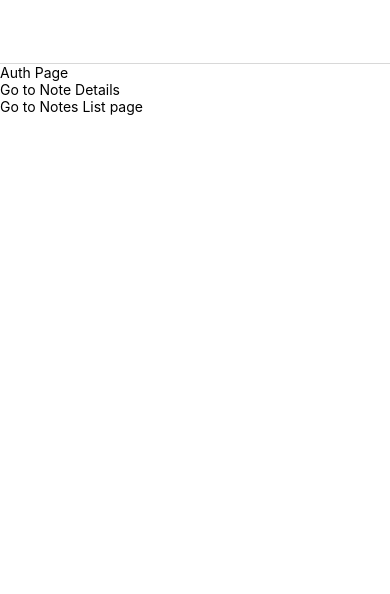
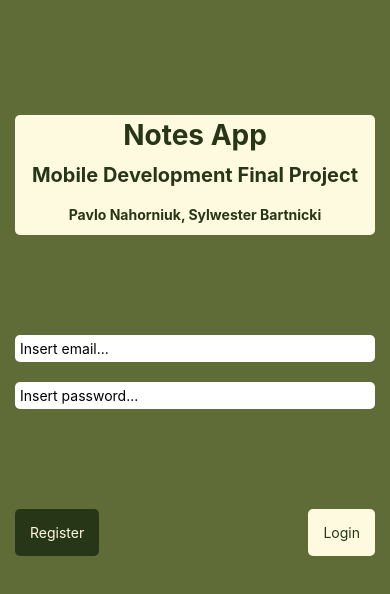
Before and after one commit to sbartnicki/notes-app, a React Native app: screen / in a window 390 px wide. Shown: the top 594 px of the page. Built offline with nearby package versions, Linux system fonts and the light colour scheme.

Commit message:
screen styled

```diff
--- a/AppNavigator.js
+++ b/AppNavigator.js
@@ -1,10 +1,10 @@
 import { createStackNavigator } from '@react-navigation/stack';
-import { DefaultTheme, NavigationContainer } from "@react-navigation/native";
-import { Platform } from "react-native";
+import { DefaultTheme, NavigationContainer } from '@react-navigation/native';
+import { Platform } from 'react-native';
 
-import AuthScreen from "./screens/AuthScreen";
-import NotesListScreen from "./screens/NotesListScreen";
-import NoteDetailsScreen from "./screens/NoteDetailsScreen";
+import AuthScreen from './screens/AuthScreen';
+import NotesListScreen from './screens/NotesListScreen';
+import NoteDetailsScreen from './screens/NoteDetailsScreen';
 
 const Stack = createStackNavigator();
 
@@ -13,42 +13,41 @@ navTheme.colors.background = '#fff';
 
 function AppNavigator() {
   return (
-      <NavigationContainer
-        theme={navTheme}
-      >
+    <NavigationContainer theme={navTheme}>
       <Stack.Navigator
         screenOptions={{
           headerMode: 'screen',
           headerTintColor: Platform.OS === 'android' ? 'white' : 'blue',
           headerStyle: {
             backgroundColor: Platform.OS === 'android' ? 'white' : 'white',
-                }
+          },
         }}
       >
         <Stack.Screen
           name="Log In Page"
-                  component={ AuthScreen }
+          component={AuthScreen}
           options={{
             title: '',
+            headerShown: false,
           }}
         />
         <Stack.Screen
           name="Notes List"
-                  component={ NotesListScreen }
+          component={NotesListScreen}
           options={{
             title: '',
           }}
         />
         <Stack.Screen
           name="Note Details"
-                  component={ NoteDetailsScreen }
+          component={NoteDetailsScreen}
           options={{
             title: '',
           }}
         />
       </Stack.Navigator>
     </NavigationContainer>
-  )
+  );
 }
 
 export default AppNavigator;
--- /dev/null
+++ b/FirebaseConfig.js
@@ -0,0 +1,44 @@
+// Import the functions you need from the SDKs you need
+import { initializeApp } from 'firebase/app';
+// TODO: Add SDKs for Firebase products that you want to use
+// https://firebase.google.com/docs/web/setup#available-libraries
+
+// Your web app's Firebase configuration
+const firebaseConfig = {
+  apiKey: 'AIzaSyD7lODFabzBcqeCyOC0VVUG-XP1sJdfhBo',
+  authDomain: 'mobiledevfinal-8f0ee.firebaseapp.com',
+  projectId: 'mobiledevfinal-8f0ee',
+  storageBucket: 'mobiledevfinal-8f0ee.appspot.com',
+  messagingSenderId: '613073185383',
+  appId: '1:613073185383:web:4c03ed3b9d302ced51c2c2',
+};
+
+// Initialize Firebase
+export const app = initializeApp(firebaseConfig);
+
+// import * as firebase from 'firebase';
+// import '@firebase/firestore';
+
+// // need to run: npm install --save firebase
+// // We will use the JS SDK with React Native
+
+// var firebaseConfig = {
+//   apiKey: 'AIzaSyCllc6-qDffq_PbKnVX2gzBV9vCWlt5_ZU',
+//   authDomain: 'info3141proj.firebaseapp.com',
+//   databaseURL: 'https://info3141proj-default-rtdb.firebaseio.com',
+//   projectId: 'info3141proj',
+//   storageBucket: 'info3141proj.appspot.com',
+//   messagingSenderId: '396367652667',
+//   appId: '1:396367652667:web:5dc0afb7c6f9328ab7b91e',
+// };
+
+// var app;
+// if (!firebase.apps.length) {
+//   app = firebase.initializeApp(firebaseConfig);
+// } else {
+//   app = firebase.app(); // if already initialized, use that one
+// }
+
+// export const db = app.database();
+// export const firestore = firebase.firestore(app);
+// export const auth = app.auth();
--- a/screens/AuthScreen.js
+++ b/screens/AuthScreen.js
@@ -1,19 +1,96 @@
-import { View, Text, Pressable } from 'react-native';
-
-// Test
+import { useState } from 'react';
+import { View, Text, Pressable, StyleSheet, TextInput } from 'react-native';
+import { app } from '../FirebaseConfig';
 
 const AuthScreen = (props) => {
+  const [email, setEmail] = useState('');
+  const [password, setPassword] = useState('');
+
   return (
-    <View>
-      <Text>Auth Page</Text>
-      <Pressable onPress={() => props.navigation.navigate('Note Details')}>
-        <Text>Go to Note Details</Text>
-      </Pressable>
-      <Pressable onPress={() => props.navigation.navigate('Notes List')}>
-        <Text>Go to Notes List page</Text>
-      </Pressable>
+    <View style={styles.wrapper}>
+      <View style={styles.banner}>
+        <Text style={[styles.text, { fontSize: 28 }]}>Notes App</Text>
+        <Text style={[styles.text, { fontSize: 20 }]}>
+          Mobile Development Final Project
+        </Text>
+        <Text style={[styles.text, { fontSize: 14 }]}>
+          Pavlo Nahorniuk, Sylwester Bartnicki
+        </Text>
+      </View>
+      <View style={styles.inputContainer}>
+        <TextInput
+          style={[styles.textInput, { marginBottom: 20 }]}
+          onChangeText={(value) => setEmail(value)}
+          autoCapitalize="none"
+          autoCorrect={false}
+          autoCompleteType="email"
+          keyboardType="email-address"
+          placeholder="Insert email..."
+        />
+        <TextInput
+          style={styles.textInput}
+          onChangeText={(value) => setPassword(value)}
+          autoCapitalize="none"
+          autoCorrect={false}
+          autoCompleteType="password"
+          keyboardType="visible-password"
+          placeholder="Insert password..."
+        />
+      </View>
+      <View style={styles.buttonContainer}>
+        <Pressable
+          style={[styles.button, { backgroundColor: '#283618' }]}
+          onPress={() => props.navigation.navigate('Note Details')}
+        >
+          <Text style={{ color: '#FEFAE0' }}>Register</Text>
+        </Pressable>
+        <Pressable
+          style={[styles.button, { backgroundColor: '#FEFAE0' }]}
+          onPress={() => props.navigation.navigate('Notes List')}
+        >
+          <Text style={{ color: '#283618' }}>Login</Text>
+        </Pressable>
+      </View>
     </View>
   );
 };
 
+const styles = StyleSheet.create({
+  wrapper: {
+    flex: 1,
+    backgroundColor: '#606C38',
+    padding: 15,
+    color: '#FEFAE0',
+  },
+  banner: {
+    marginTop: 100,
+    backgroundColor: '#FEFAE0',
+    borderRadius: 5,
+    alignItems: 'center',
+  },
+  text: {
+    fontWeight: '700',
+    lineHeight: 40,
+    color: '#283618',
+  },
+  inputContainer: {
+    marginTop: 100,
+  },
+  textInput: {
+    padding: 5,
+    borderRadius: 5,
+    backgroundColor: 'white',
+    color: 'black',
+  },
+  buttonContainer: {
+    marginTop: 100,
+    flexDirection: 'row',
+    justifyContent: 'space-between',
+  },
+  button: {
+    padding: 15,
+    borderRadius: 5,
+  },
+});
+
 export default AuthScreen;
```
Lines whose indentation alone changed are shown as unchanged.
